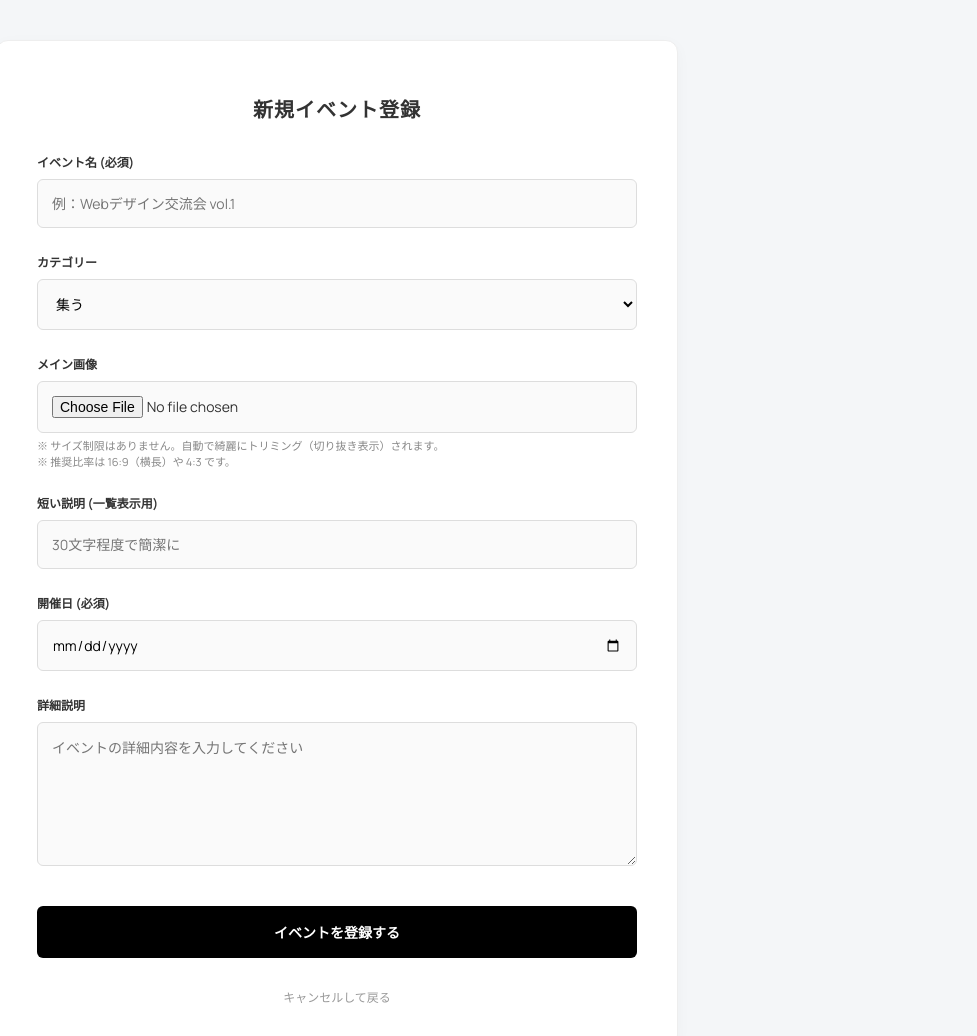
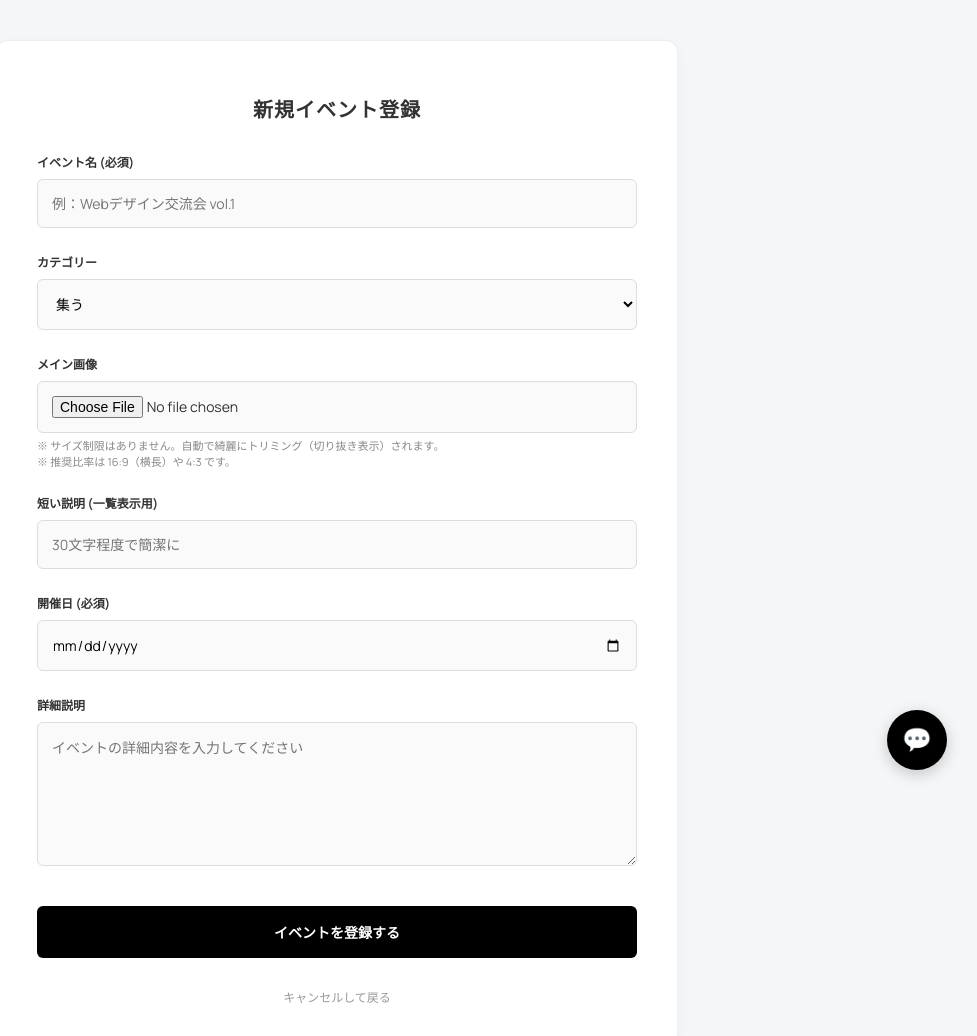
Before and after one commit to dansuke0530/google-login, a plain HTML site: page admin.html in a window 1280 px wide. Shown: the whole page, without its empty margins (303-1280 px from the left). Drawn offline with nearby package versions, Linux system fonts and the light colour scheme.

Commit message:
Update admin.html

```diff
--- a/admin.html
+++ b/admin.html
@@ -117,5 +117,7 @@
             }
         }
     </script>
+
+    <script src="chat.js"></script>
 </body>
 </html>
```
